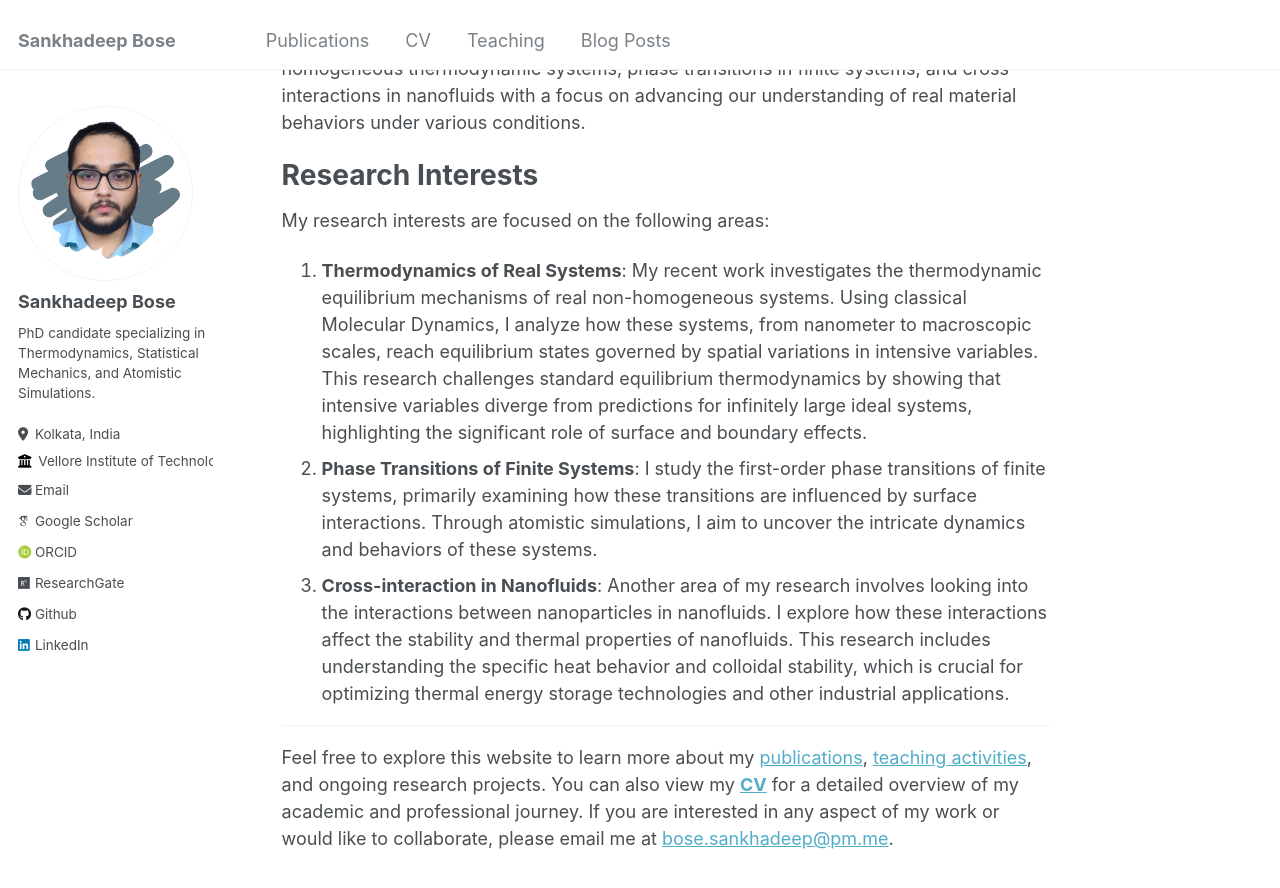
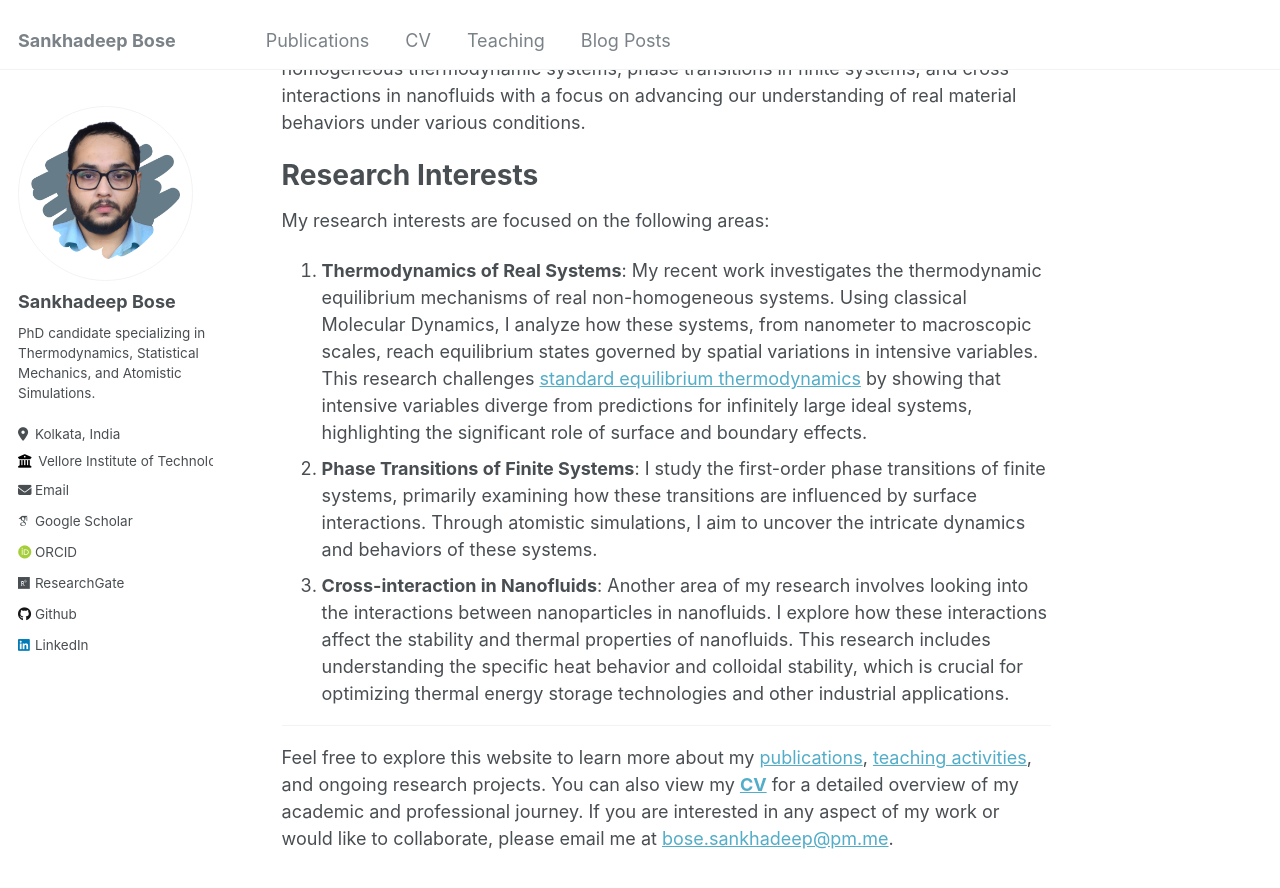
Before and after one commit to sankhadeepbose/sankhadeepbose.github.io, a Jekyll site: the page built from _pages/about.md, in a window 1280 px wide and 900 px high, scrolled down 360 px. Shown: the top 888 px of the window. Built offline with Jekyll 4.4.1, drawn with Linux system fonts in a browser that asks for light colours; some web fonts are replaced; part of the change alters nothing that is shown.

```diff
--- a/_pages/about.md
+++ b/_pages/about.md
@@ -17,7 +17,7 @@ Hello, I am Sankhadeep (শঙ্খদীপ, pronounced /ʃɔŋ.kʰoː.d̪iːp
 Research Interests
 ======
 My research interests are focused on the following areas:
-1. **Thermodynamics of Real Systems**: My recent work investigates the thermodynamic equilibrium mechanisms of real non-homogeneous systems. Using classical Molecular Dynamics, I analyze how these systems, from nanometer to macroscopic scales, reach equilibrium states governed by spatial variations in intensive variables. This research challenges standard equilibrium thermodynamics by showing that intensive variables diverge from predictions for infinitely large ideal systems, highlighting the significant role of surface and boundary effects.
+1. **Thermodynamics of Real Systems**: My recent work investigates the thermodynamic equilibrium mechanisms of real non-homogeneous systems. Using classical Molecular Dynamics, I analyze how these systems, from nanometer to macroscopic scales, reach equilibrium states governed by spatial variations in intensive variables. This research challenges [standard equilibrium thermodynamics](https://archive.org/details/herbert-b.-callen-thermodynamics-and-an-introduction-to-thermostatistics-wiley-1985_202201) by showing that intensive variables diverge from predictions for infinitely large ideal systems, highlighting the significant role of surface and boundary effects.
 1. **Phase Transitions of Finite Systems**: I study the first-order phase transitions of finite systems, primarily examining how these transitions are influenced by surface interactions. Through atomistic simulations, I aim to uncover the intricate dynamics and behaviors of these systems.
 1. **Cross-interaction in Nanofluids**: Another area of my research involves looking into the interactions between nanoparticles in nanofluids. I explore how these interactions affect the stability and thermal properties of nanofluids. This research includes understanding the specific heat behavior and colloidal stability, which is crucial for optimizing thermal energy storage technologies and other industrial applications.
 
```
